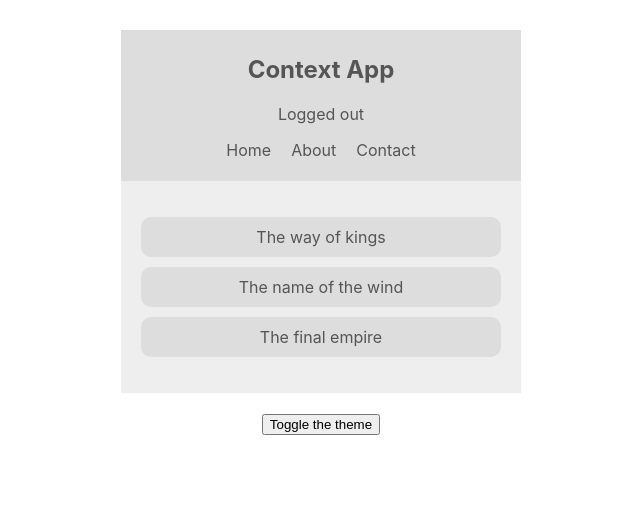
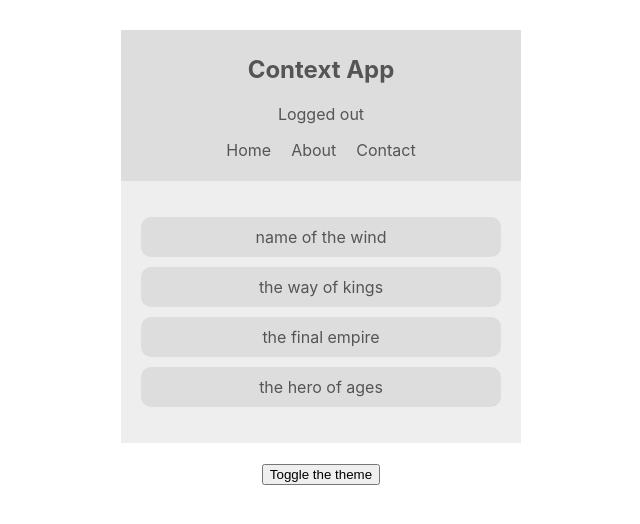
Before and after one commit to Eder87rh/react-context-hooks, a React (Create React App) app: page / in a window 1280 px wide. Shown: the top 524 px of the page, without its empty margins (319-959 px from the left). Built offline with nearby package versions, Linux system fonts and the light colour scheme.

Commit message:
creating context with functional components

```diff
--- a/src/App.js
+++ b/src/App.js
@@ -4,6 +4,7 @@
 import ThemeContextProvider from './contexts/ThemeContexts';
 import ThemeToggle from './components/ThemeToggle';
 import AuthContextProvider from './contexts/AuthContext';
+import BookContextProvider from './contexts/BookContext';
 
 function App() {
   return (
@@ -11,7 +12,9 @@
       <ThemeContextProvider>
         <AuthContextProvider>
           <Navbar/>
-          <BookList/>
+          <BookContextProvider>
+            <BookList/>
+          </BookContextProvider>
           <ThemeToggle/>
         </AuthContextProvider>
       </ThemeContextProvider>
--- a/src/components/BookList.js
+++ b/src/components/BookList.js
@@ -1,15 +1,19 @@
 import React, { useContext } from 'react';
 import { ThemeContext } from '../contexts/ThemeContexts';
+import { BookContext } from '../contexts/BookContext';
 
 const BookList = () => {
   const {isLightTheme, light, dark} = useContext(ThemeContext);
+  const { books } = useContext(BookContext);
   const theme = isLightTheme ? light: dark;
   return (
     <div className="book-list" style={{ color: theme.syntax, background: theme.bg }} >
       <ul>
-        <li style = {{ background: theme.ui }}>The way of kings</li>
-        <li style = {{ background: theme.ui }}>The name of the wind</li>
-        <li style = {{ background: theme.ui }}>The final empire</li>
+        { books.map(book => {
+          return (
+            <li key={ book.id } style={{ background: theme.ui }}>{ book.title }</li>
+          )
+        }) }
       </ul>
     </div>
   );
--- /dev/null
+++ b/src/contexts/BookContext.js
@@ -0,0 +1,19 @@
+import React, { createContext, useState } from 'react';
+
+export const BookContext = createContext();
+
+const BookContextProvider = (props) => {
+  const [books, setBooks] = useState([
+    {title: 'name of the wind', id: 1},
+    {title: 'the way of kings', id: 2},
+    {title: 'the final empire', id: 3},
+    {title: 'the hero of ages', id: 4},
+  ]);
+  return (
+    <BookContext.Provider value={{books}}>
+      {props.children}
+    </BookContext.Provider>
+   );
+}
+
+export default BookContextProvider;
```
